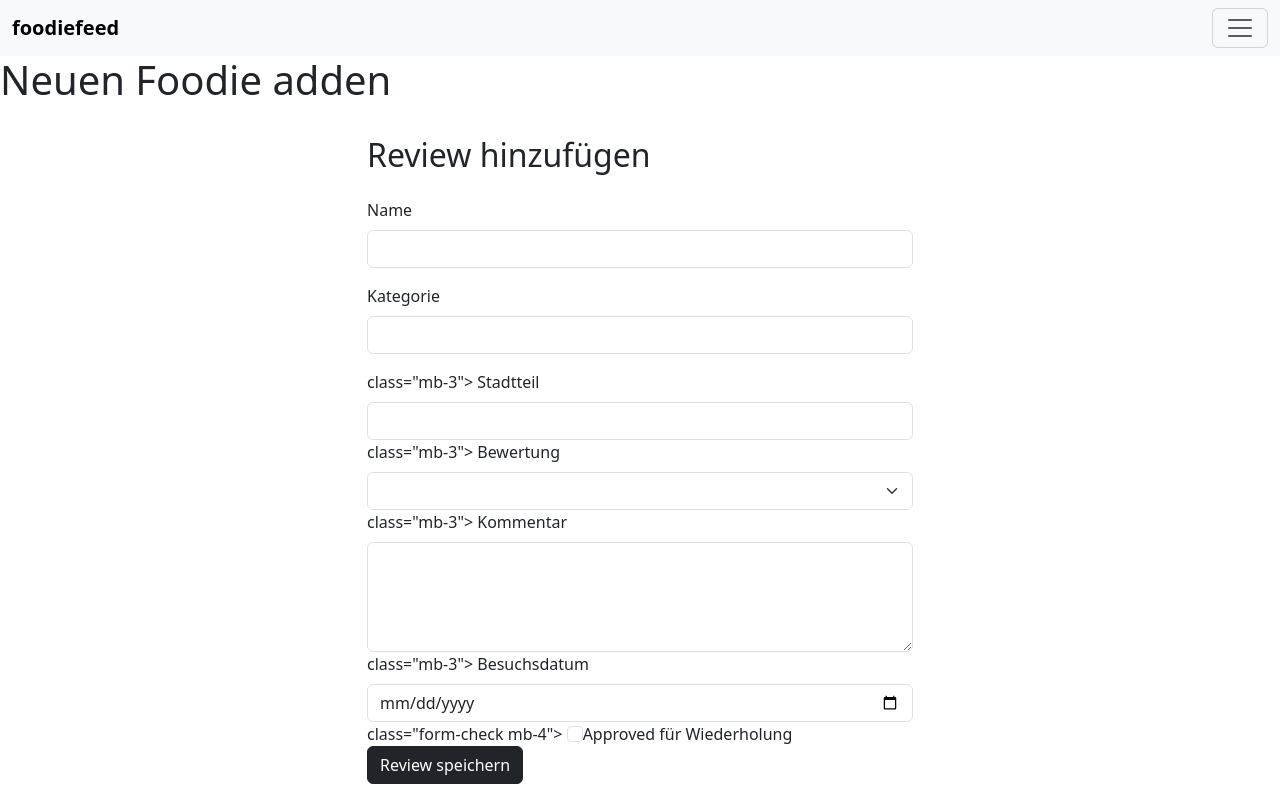
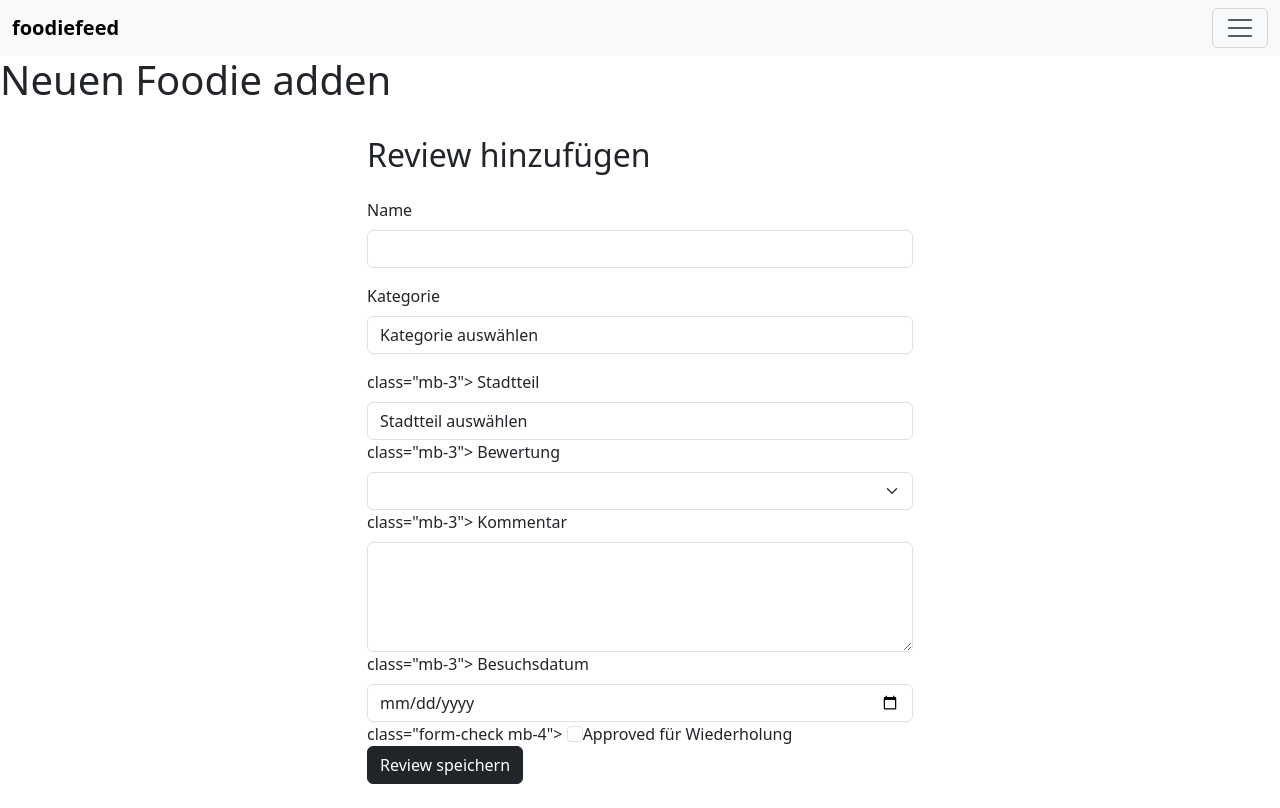
Before and after one commit to DaniaM16/foodiefeed-frontend, an Angular app: page /add-review in a window 1280 px wide. Built offline with nearby package versions, Linux system fonts and the light colour scheme.

Commit message:
Auswahlfelder im Review Formular verbessert: Kategorie,Sterne,Stadtteile

```diff
--- a/src/app/add-review/add-review.html
+++ b/src/app/add-review/add-review.html
@@ -19,20 +19,42 @@
 
 <div class="mb-3">
     <label for="category" class="form-label">Kategorie</label>
-    <input
+    <select
     id="category"
     type="text"
     class="form-control"
     formControlName="categoryControl">
-    </div>
+
+    <option value="">Kategorie auswählen</option>
+    <option value="Café">Café</option>
+    <option value="Restaurant">Restaurant</option>
+    <option value="Bar">Bar</option>
+    <option value="Imbiss">Imbiss</option>
+    <option value="Lernspot">Lernspot</option>
+    <option value="Bäckerei">Bäckerei</option>
+    <option value="Sonstiges">Sonstiges</option>
+</select>
+</div>
 
 
     <div> class="mb-3">
         <label for="district" class="form-label">Stadtteil</label>
-   <input type="text"
+   <select
    id="district"
    class="form-control"
    formControlName="districtControl">
+
+   <option value="">Stadtteil auswählen</option>
+   <option value="Mitte">Mitte</option>
+   <option value="Friedrichshain">Friedrichshain</option>
+   <option value="Kreuzberg">Kreuzberg</option>
+   <option value="Prenzlauer Berg">Prenzlauer Berg</option>
+   <option value="Neukölln">Neukölln</option>
+   <option value="Charlottenburg">Charlottenburg</option>
+   <option value="Schöneberg">Schöneberg</option>
+<option value="Köpenick">Köpenick</option>
+<option value="Sonstiges">Sonstiges</option>
+</select>
     </div>
 
 
@@ -44,10 +66,10 @@
    class="form-select"
    formControlName="ratingControl">
    <option value="1"> ⭐️ </option>
-    <option value="2"> ⭐️ </option>
-    <option value="3"> ⭐️ </option>
-    <option value="4"> ⭐️ </option>
-    <option value="5"> ⭐️ </option>
+    <option value="2"> ⭐️⭐️ </option>
+    <option value="3"> ⭐️⭐️⭐️ </option>
+    <option value="4"> ⭐️⭐️⭐️⭐️ </option>
+    <option value="5"> ⭐️⭐️⭐️⭐️⭐️ </option>
 </select>
     </div>
 
@@ -89,4 +111,6 @@
     </button>
 </form>
  </div>
+
+</div>
     </div>
```
